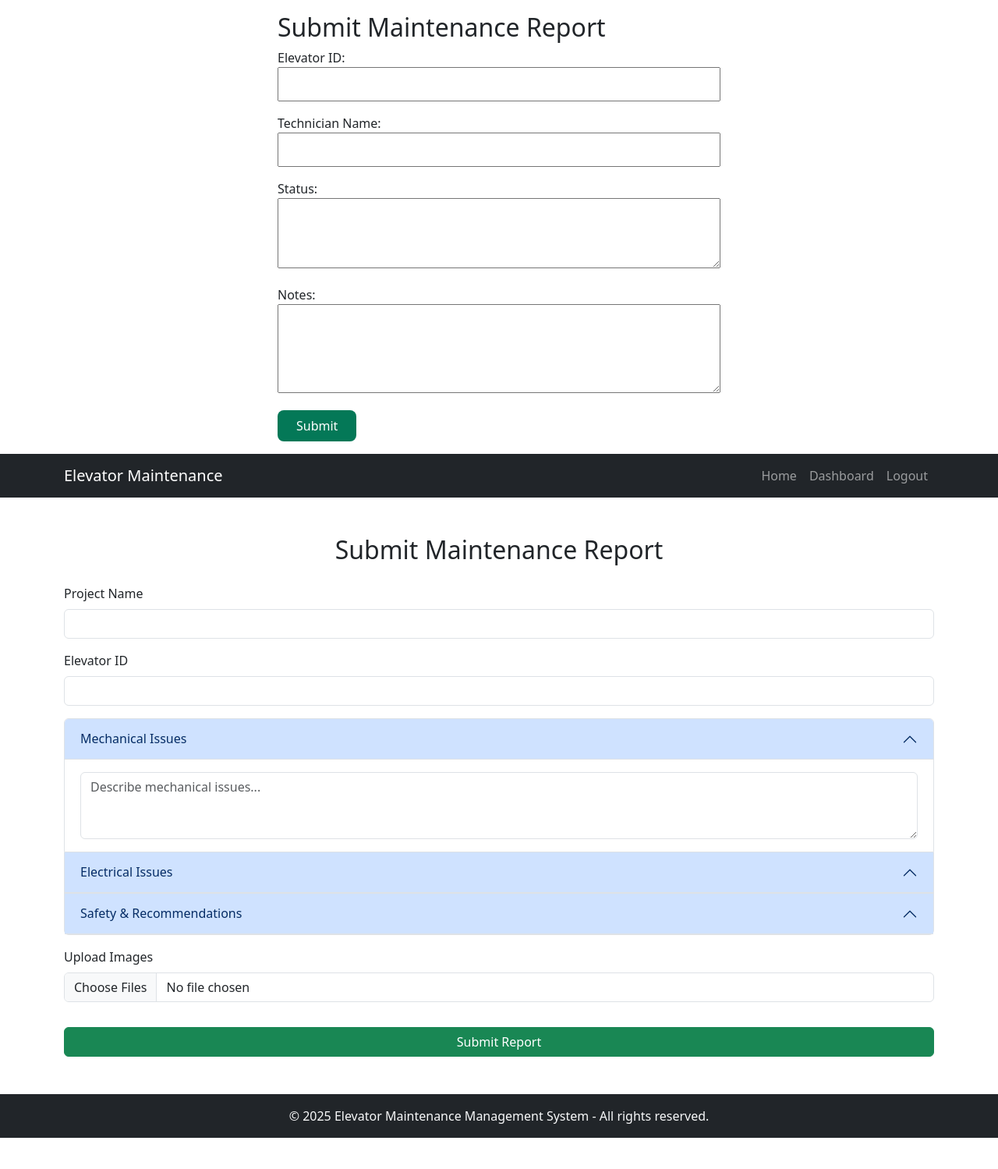
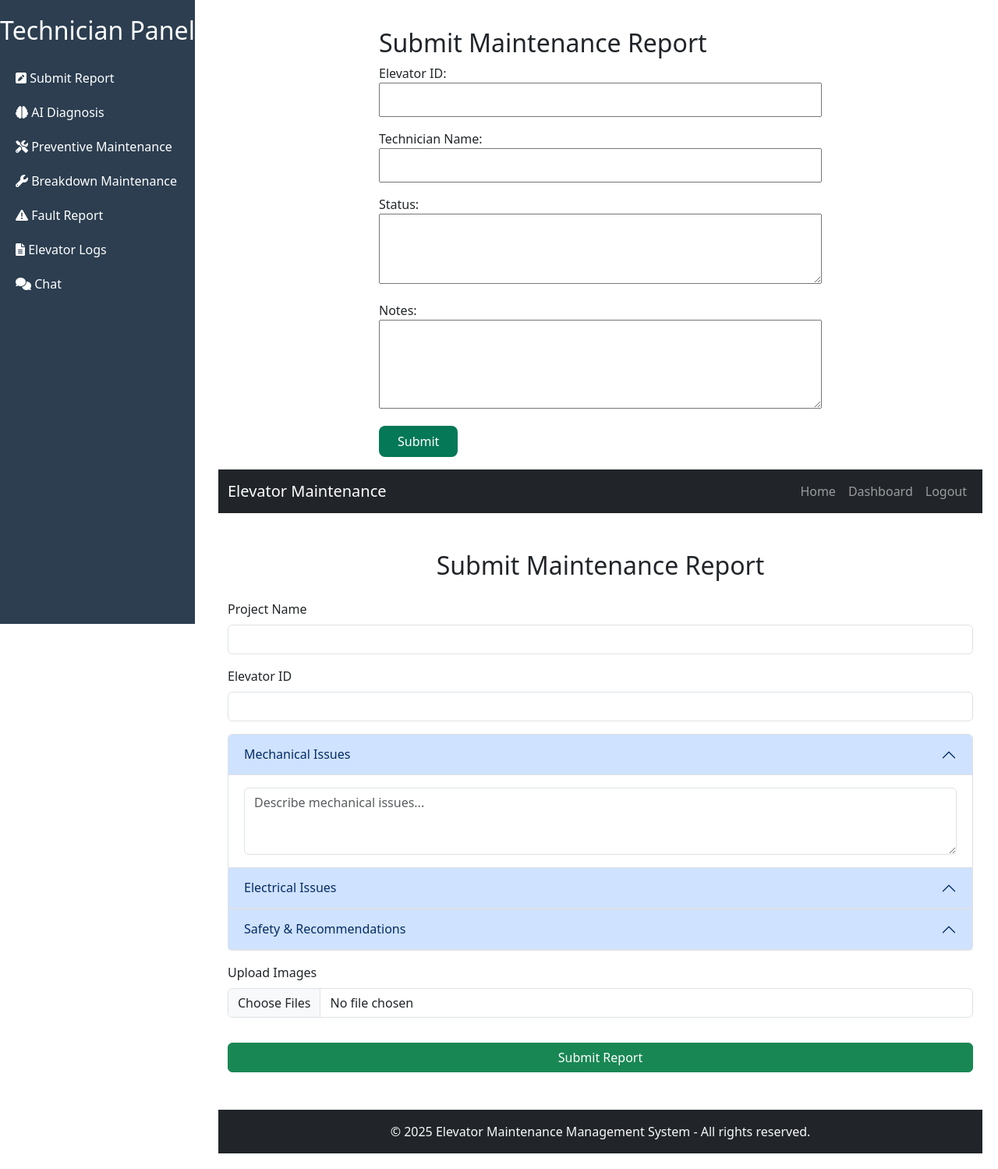
Before and after one commit to maherhato1986/rk-lifts-app-final, a Flask app: template templates/technician/submit_report_with_form.html in a window 1280 px wide. Shown: the whole page at 78% size. Before the commit the page ends 1459 px from the top, so only its background shows below. Run offline with Flask 3, Linux system fonts and the light colour scheme; the template is opened without the code that fills it, so the values that code supplies are empty; some libraries are stand-ins or nearby versions.

```diff
--- a/package.json
+++ b/package.json
@@ -21,6 +21,7 @@
   "homepage": "https://github.com/maherhato1986/rklifts-app#readme",
   "dependencies": {
     "dotenv": "^16.4.5",
+    "ejs": "^3.1.10",
     "express": "^4.18.2",
     "multer": "^1.4.5-lts.2",
     "pg": "^8.11.4"
--- a/templates/technician/submit_report_with_form.html
+++ b/templates/technician/submit_report_with_form.html
@@ -1,36 +1,70 @@
 <!DOCTYPE html>
+
 <html lang="en">
 <head>
-    <meta charset="UTF-8">
-    <meta name="viewport" content="width=device-width, initial-scale=1.0">
+<meta charset="utf-8"/>
+<meta content="width=device-width, initial-scale=1.0" name="viewport"/>
 <title>Submit Report - Elevator Maintenance</title>
-    <link rel="stylesheet" href="https://cdn.jsdelivr.net/npm/bootstrap@5.3.0/dist/css/bootstrap.min.css">
+<link href="https://cdn.jsdelivr.net/npm/bootstrap@5.3.0/dist/css/bootstrap.min.css" rel="stylesheet"/>
 <script src="https://cdn.jsdelivr.net/npm/bootstrap@5.3.0/dist/js/bootstrap.bundle.min.js"></script>
-</head>
+<link href="https://cdnjs.cloudflare.com/ajax/libs/font-awesome/6.0.0-beta3/css/all.min.css" rel="stylesheet"/></head>
 <body>
-
+<div style="width: 250px; height: 100vh; background: #2c3e50; color: white; position: fixed; left: 0; top: 0; padding-top: 20px;">
+<h2 style="text-align: center; margin-bottom: 20px;">Technician Panel</h2>
+<ul style="list-style: none; padding: 0;">
+<li style="padding: 10px 20px;">
+<a href="/technician/submit_report_with_form" style="color: white; text-decoration: none;">
+<i class="fas fa-pen-square"></i> Submit Report
+      </a>
+</li>
+<li style="padding: 10px 20px;">
+<a href="/technician/technician_ai_diagnosis" style="color: white; text-decoration: none;">
+<i class="fas fa-brain"></i> AI Diagnosis
+      </a>
+</li>
+<li style="padding: 10px 20px;">
+<a href="/technician/preventive_maintenance" style="color: white; text-decoration: none;">
+<i class="fas fa-tools"></i> Preventive Maintenance
+      </a>
+</li>
+<li style="padding: 10px 20px;">
+<a href="/technician/technician_breakdown_maintenance" style="color: white; text-decoration: none;">
+<i class="fas fa-wrench"></i> Breakdown Maintenance
+      </a>
+</li>
+<li style="padding: 10px 20px;">
+<a href="/technician/fault_report_form" style="color: white; text-decoration: none;">
+<i class="fas fa-exclamation-triangle"></i> Fault Report
+      </a>
+</li>
+<li style="padding: 10px 20px;">
+<a href="/technician/elevator_logs" style="color: white; text-decoration: none;">
+<i class="fas fa-file-alt"></i> Elevator Logs
+      </a>
+</li>
+<li style="padding: 10px 20px;">
+<a href="/technician/chat" style="color: white; text-decoration: none;">
+<i class="fas fa-comments"></i> Chat
+      </a>
+</li>
+</ul>
+</div>
+<div style="margin-left: 260px; padding: 20px;">
 <form action="/submit-report" method="POST" style="max-width: 600px; margin: auto; padding: 1rem;">
 <h2>Submit Maintenance Report</h2>
 <label>Elevator ID:</label>
-  <input type="text" name="elevator_id" required style="width: 100%; padding: 8px; margin-bottom: 1rem;" />
-
+<input name="elevator_id" required="" style="width: 100%; padding: 8px; margin-bottom: 1rem;" type="text"/>
 <label>Technician Name:</label>
-  <input type="text" name="technician_name" required style="width: 100%; padding: 8px; margin-bottom: 1rem;" />
-
+<input name="technician_name" required="" style="width: 100%; padding: 8px; margin-bottom: 1rem;" type="text"/>
 <label>Status:</label>
 <textarea name="status" rows="3" style="width: 100%; padding: 8px; margin-bottom: 1rem;"></textarea>
-
 <label>Notes:</label>
 <textarea name="notes" rows="4" style="width: 100%; padding: 8px; margin-bottom: 1rem;"></textarea>
-
-  <button type="submit" style="background-color: #047857; color: white; padding: 0.5rem 1.5rem; border: none; border-radius: 0.5rem;">Submit</button>
-</form>
-
-
-    <nav class="navbar navbar-expand-lg navbar-dark bg-dark">
+<button style="background-color: #047857; color: white; padding: 0.5rem 1.5rem; border: none; border-radius: 0.5rem;" type="submit">Submit</button>
+</form><nav class="navbar navbar-expand-lg navbar-dark bg-dark">
 <div class="container">
 <a class="navbar-brand" href="#">Elevator Maintenance</a>
-            <button class="navbar-toggler" type="button" data-bs-toggle="collapse" data-bs-target="#navbarNav">
+<button class="navbar-toggler" data-bs-target="#navbarNav" data-bs-toggle="collapse" type="button">
 <span class="navbar-toggler-icon"></span>
 </button>
 <div class="collapse navbar-collapse" id="navbarNav">
@@ -41,67 +75,62 @@
 </ul>
 </div>
 </div>
-    </nav>
-
-    <div class="container mt-5">
+</nav><div class="container mt-5">
 <h2 class="text-center">Submit Maintenance Report</h2>
-        <form action="/submit_report" method="POST" enctype="multipart/form-data" class="mt-4">
+<form action="/submit_report" class="mt-4" enctype="multipart/form-data" method="POST">
 <div class="mb-3">
-                <label for="project_name" class="form-label">Project Name</label>
-                <input type="text" class="form-control" id="project_name" name="project_name" required>
+<label class="form-label" for="project_name">Project Name</label>
+<input class="form-control" id="project_name" name="project_name" required="" type="text"/>
 </div>
 <div class="mb-3">
-                <label for="elevator_id" class="form-label">Elevator ID</label>
-                <input type="text" class="form-control" id="elevator_id" name="elevator_id" required>
+<label class="form-label" for="elevator_id">Elevator ID</label>
+<input class="form-control" id="elevator_id" name="elevator_id" required="" type="text"/>
 </div>
 <div class="accordion" id="reportAccordion">
 <div class="accordion-item">
 <h2 class="accordion-header" id="mechanicalHeading">
-                        <button class="accordion-button" type="button" data-bs-toggle="collapse" data-bs-target="#mechanicalCollapse">
+<button class="accordion-button" data-bs-target="#mechanicalCollapse" data-bs-toggle="collapse" type="button">
                             Mechanical Issues
                         </button>
 </h2>
-                    <div id="mechanicalCollapse" class="accordion-collapse collapse show">
+<div class="accordion-collapse collapse show" id="mechanicalCollapse">
 <div class="accordion-body">
-                            <textarea class="form-control" name="mechanical_issues" rows="3" placeholder="Describe mechanical issues..."></textarea>
+<textarea class="form-control" name="mechanical_issues" placeholder="Describe mechanical issues..." rows="3"></textarea>
 </div>
 </div>
 </div>
 <div class="accordion-item">
 <h2 class="accordion-header" id="electricalHeading">
-                        <button class="accordion-button" type="button" data-bs-toggle="collapse" data-bs-target="#electricalCollapse">
+<button class="accordion-button" data-bs-target="#electricalCollapse" data-bs-toggle="collapse" type="button">
                             Electrical Issues
                         </button>
 </h2>
-                    <div id="electricalCollapse" class="accordion-collapse collapse">
+<div class="accordion-collapse collapse" id="electricalCollapse">
 <div class="accordion-body">
-                            <textarea class="form-control" name="electrical_issues" rows="3" placeholder="Describe electrical issues..."></textarea>
+<textarea class="form-control" name="electrical_issues" placeholder="Describe electrical issues..." rows="3"></textarea>
 </div>
 </div>
 </div>
 <div class="accordion-item">
 <h2 class="accordion-header" id="safetyHeading">
-                        <button class="accordion-button" type="button" data-bs-toggle="collapse" data-bs-target="#safetyCollapse">
-                            Safety & Recommendations
+<button class="accordion-button" data-bs-target="#safetyCollapse" data-bs-toggle="collapse" type="button">
+                            Safety &amp; Recommendations
                         </button>
 </h2>
-                    <div id="safetyCollapse" class="accordion-collapse collapse">
+<div class="accordion-collapse collapse" id="safetyCollapse">
 <div class="accordion-body">
-                            <textarea class="form-control" name="safety_notes" rows="3" placeholder="Describe safety concerns or recommendations..."></textarea>
+<textarea class="form-control" name="safety_notes" placeholder="Describe safety concerns or recommendations..." rows="3"></textarea>
 </div>
 </div>
 </div>
 </div>
 <div class="mb-3 mt-3">
-                <label for="report_images" class="form-label">Upload Images</label>
-                <input type="file" class="form-control" id="report_images" name="report_images" accept="image/*" multiple>
+<label class="form-label" for="report_images">Upload Images</label>
+<input accept="image/*" class="form-control" id="report_images" multiple="" name="report_images" type="file"/>
 </div>
-            <button type="submit" class="btn btn-success w-100 mt-3">Submit Report</button>
+<button class="btn btn-success w-100 mt-3" type="submit">Submit Report</button>
 </form>
-    </div>
-
-    <footer class="bg-dark text-light text-center py-3 mt-5">
-        &copy; 2025 Elevator Maintenance Management System - All rights reserved.
-    </footer>
-</body>
+</div><footer class="bg-dark text-light text-center py-3 mt-5">
+        © 2025 Elevator Maintenance Management System - All rights reserved.
+    </footer></div></body>
 </html>
```
Also changed, not shown: templates/admin/admin_dashboard_ai_tools.html (+61 -17 lines), package-lock.json, 2 other files. Lines whose indentation alone changed are shown as unchanged.
